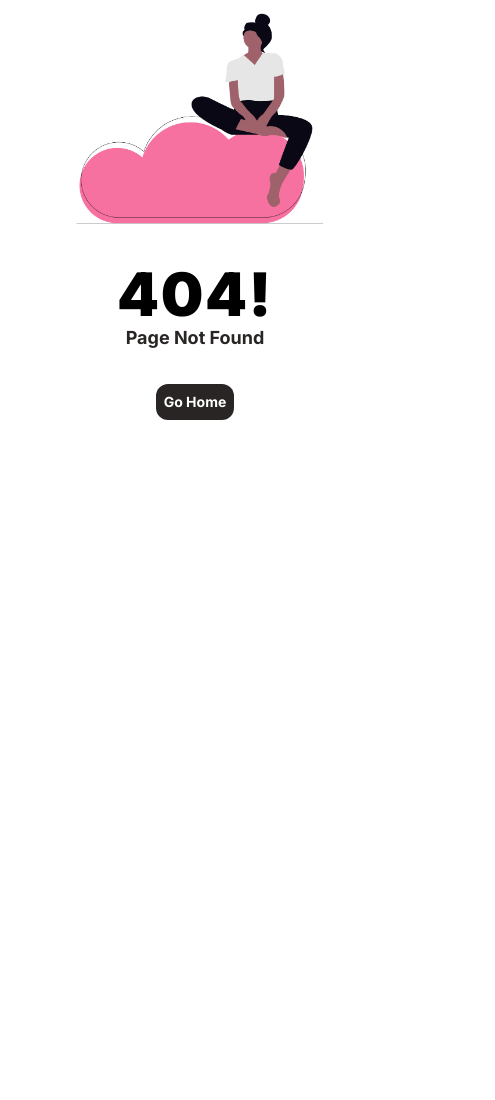
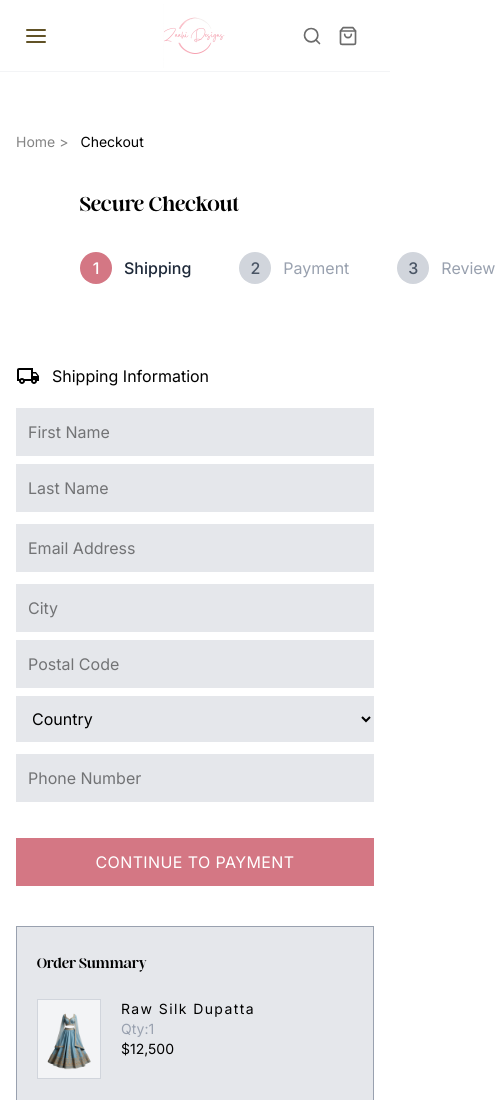
Before and after one commit to Tron-Technolegies/Zaahi-Frontend, a React (Vite) app: page /shipping in a window 390 px wide. Before the commit this address had no page. Shown: the top 1100 px of the page, 495 px wide, since content can reach past the window. Before the commit the page ends 844 px from the top, so only its background shows below. Built offline with nearby package versions, Linux system fonts and the light colour scheme; a web font is replaced by a local one.

Commit message:
shipping & review done w.responsive

```diff
--- /dev/null
+++ b/src/Components/shipping/HomeCheckout.jsx
@@ -0,0 +1,41 @@
+import React from "react";
+
+const HomeCheckout = () => {
+  return (
+    <div>
+      <div className="flex items-center max-w-7xl mx-auto px-4 gap-3 text-sm font-[Inter] mt-15">
+        <button className="text-[#848484]">Home &gt;</button>
+        <button>Checkout</button>
+      </div>
+      <div className="px-20 py-10 max-w-7xl mx-auto">
+        <p className="font-[Bastoni] mb-8 text-xl">Secure Checkout</p>
+        <div className="flex items-center gap-6 ">
+          <div className="flex items-center gap-3">
+            <div className="w-8 h-8 flex items-center justify-center rounded-full bg-[#D47784] text-white font-medium">
+              1
+            </div>
+            <span className="text-gray-800 font-medium">Shipping</span>
+          </div>
+
+          <div className="w-18 h-px bg-gray-300"></div>
+
+          <div className="flex items-center gap-3">
+            <div className="w-8 h-8 flex items-center justify-center rounded-full bg-gray-300 text-gray-600 font-medium">
+              2
+            </div>
+            <span className="text-gray-400">Payment</span>
+          </div>
+          <div className="w-18 h-px bg-gray-300"></div>
+          <div className="flex items-center gap-3">
+            <div className="w-8 h-8 flex items-center justify-center rounded-full bg-gray-300 text-gray-600 font-medium">
+              3
+            </div>
+            <span className="text-gray-400">Review</span>
+          </div>
+        </div>
+      </div>
+    </div>
+  );
+};
+
+export default HomeCheckout;
--- /dev/null
+++ b/src/Components/shipping/ShippingInfo.jsx
@@ -0,0 +1,72 @@
+import React from "react";
+import { MdOutlineLocalShipping } from "react-icons/md";
+import Summarycard from "./Summarycard";
+
+const ShippingInfo = () => {
+  return (
+    <div className="flex flex-col lg:flex-row justify-center gap-10 lg:gap-30 max-w-7xl mx-auto mt-10 px-4">
+      <div className="w-full lg:w-auto">
+        <p className="flex items-center gap-3 mb-5">
+          <MdOutlineLocalShipping className="text-2xl" />
+          Shipping Information
+        </p>
+
+        <div className="space-y-3 w-full lg:w-[600px]">
+          <div className="flex flex-col sm:flex-row gap-2">
+            <input
+              type="text"
+              placeholder="First Name"
+              className="w-full sm:w-1/2 bg-gray-200 p-3 outline-none"
+            />
+            <input
+              type="text"
+              placeholder="Last Name"
+              className="w-full sm:w-1/2 bg-gray-200 p-3 outline-none"
+            />
+          </div>
+
+          <input
+            type="text"
+            placeholder="Email Address"
+            className="w-full bg-gray-200 p-3 outline-none"
+          />
+
+          <div className="flex flex-col sm:flex-row gap-2">
+            <input
+              type="text"
+              placeholder="City"
+              className="w-full sm:w-1/3 bg-gray-200 p-3 outline-none"
+            />
+            <input
+              type="text"
+              placeholder="Postal Code"
+              className="w-full sm:w-1/3 bg-gray-200 p-3 outline-none"
+            />
+            <select className="w-full sm:w-1/3 bg-gray-200 p-3 outline-none">
+              <option>Country</option>
+              <option>India</option>
+              <option>UAE</option>
+              <option>Qatar</option>
+            </select>
+          </div>
+
+          <input
+            type="text"
+            placeholder="Phone Number"
+            className="w-full bg-gray-200 p-3 outline-none"
+          />
+
+          <button className="w-full bg-[#D47784] text-white py-3 mt-6 tracking-wide hover:bg-[#cd6472] transition">
+            CONTINUE TO PAYMENT
+          </button>
+        </div>
+      </div>
+
+      <div className="w-full lg:w-auto">
+        <Summarycard />
+      </div>
+    </div>
+  );
+};
+
+export default ShippingInfo;
--- /dev/null
+++ b/src/Components/shipping/Summarycard.jsx
@@ -0,0 +1,48 @@
+import React from "react";
+import Picture from "../Productdetails/Picture";
+
+const Summarycard = () => {
+  return (
+    <div className="w-full flex justify-center lg:block">
+      <div className="border border-gray-400 py-7 px-5 bg-gray-200 w-full max-w-sm lg:w-80">
+        <p className="font-[Bastoni] text-sm">Order Summary</p>
+
+        <div className="flex gap-5 border-b border-gray-500 pb-6 mt-6">
+          <div className="w-16 h-20 border border-gray-300 bg-gray-100 flex items-center justify-center">
+            <img src="/Featured/Lehanga.png" alt="product" className="object-contain h-full" />
+          </div>
+
+          <div className="flex flex-col text-sm font-[Inter]">
+            <p className="tracking-widest font-[Be Vietnam Pro]">Raw Silk Dupatta</p>
+            <p className="text-gray-400">Qty:1</p>
+            <p>$12,500</p>
+          </div>
+        </div>
+
+        <div className="space-y-4 text-gray-600 text-sm mt-6 font-[Inter]">
+          <div className="flex justify-between">
+            <span>Subtotal</span>
+            <span>$12,500</span>
+          </div>
+
+          <div className="flex justify-between">
+            <span>Shipping</span>
+            <span>Free</span>
+          </div>
+
+          <div className="flex justify-between border-b border-gray-500 pb-4">
+            <span>Tax (15%)</span>
+            <span>$625</span>
+          </div>
+        </div>
+
+        <div className="flex justify-between text-sm font-semibold mt-4">
+          <span>Total</span>
+          <span>$13,125</span>
+        </div>
+      </div>
+    </div>
+  );
+};
+
+export default Summarycard;
--- /dev/null
+++ b/src/Pages/ChangePassword.jsx
@@ -0,0 +1,7 @@
+import React from "react";
+
+const ChangePassword = () => {
+  return <div>ChangePassword</div>;
+};
+
+export default ChangePassword;
--- /dev/null
+++ b/src/Pages/MyOrder.jsx
@@ -0,0 +1,7 @@
+import React from "react";
+
+const MyOrder = () => {
+  return <div>MyOrder</div>;
+};
+
+export default MyOrder;
--- /dev/null
+++ b/src/Pages/MyProfile.jsx
@@ -0,0 +1,7 @@
+import React from "react";
+
+const MyProfile = () => {
+  return <div>MyProfile</div>;
+};
+
+export default MyProfile;
--- /dev/null
+++ b/src/Pages/PaymentDetails.jsx
@@ -0,0 +1,72 @@
+import React from "react";
+import Header from "../Components/Header";
+import HomeCheckout from "../Components/shipping/HomeCheckout";
+import Footer from "../Components/Footer";
+import Summarycard from "../Components/shipping/Summarycard";
+import { CiCreditCard2 } from "react-icons/ci";
+import { Link } from "react-router-dom";
+
+const PaymentDetails = () => {
+  return (
+    <div>
+      <Header />
+      <HomeCheckout />
+
+      <div className="flex flex-col lg:flex-row justify-center gap-10 lg:gap-30 max-w-7xl mx-auto mt-10 px-4">
+        {/* LEFT SIDE */}
+        <div className="w-full lg:w-auto">
+          <Link to="/shipping">
+            <button className="text-gray-400 hover:border-gray-700 text-sm cursor-pointer">
+              ← Back
+            </button>
+          </Link>
+
+          <p className="flex items-center gap-3 mb-5 mt-8">
+            <CiCreditCard2 className="text-2xl" />
+            Payment Details
+          </p>
+
+          <div className="space-y-3 w-full lg:w-[600px]">
+            <input
+              type="text"
+              placeholder="Name on Card"
+              className="w-full bg-gray-200 p-3 outline-none"
+            />
+
+            <input
+              type="text"
+              placeholder="Card Number"
+              className="w-full bg-gray-200 p-3 outline-none"
+            />
+
+            <div className="flex flex-col sm:flex-row gap-5">
+              <input
+                type="text"
+                placeholder="MM/YY"
+                className="w-full sm:w-1/2 bg-gray-200 p-3 outline-none"
+              />
+              <input
+                type="text"
+                placeholder="CVV"
+                className="w-full sm:w-1/2 bg-gray-200 p-3 outline-none"
+              />
+            </div>
+
+            <button className="w-full bg-[#D47784] text-white py-3 mt-6 tracking-wide hover:bg-[#cd6472] transition">
+              REVIEW ORDER
+            </button>
+          </div>
+        </div>
+
+        {/* RIGHT SIDE */}
+        <div className="w-full lg:w-auto">
+          <Summarycard />
+        </div>
+      </div>
+
+      <Footer />
+    </div>
+  );
+};
+
+export default PaymentDetails;
--- /dev/null
+++ b/src/Pages/Review.jsx
@@ -0,0 +1,7 @@
+import React from "react";
+
+const Review = () => {
+  return <div>Review</div>;
+};
+
+export default Review;
--- /dev/null
+++ b/src/Pages/SavedAddress.jsx
@@ -0,0 +1,7 @@
+import React from "react";
+
+const SavedAddress = () => {
+  return <div>SavedAddress</div>;
+};
+
+export default SavedAddress;
--- /dev/null
+++ b/src/Pages/Shipping.jsx
@@ -0,0 +1,18 @@
+import React from "react";
+import Header from "../Components/Header";
+import Footer from "../Components/Footer";
+import HomeCheckout from "../Components/shipping/HomeCheckout";
+import ShippingInfo from "../Components/shipping/ShippingInfo";
+
+const Shipping = () => {
+  return (
+    <div>
+      <Header />
+      <HomeCheckout />
+      <ShippingInfo />
+      <Footer />
+    </div>
+  );
+};
+
+export default Shipping;
```
Also changed, not shown: src/App.jsx (+50 -11 lines), src/Pages/index.js (+15 -3 lines).
